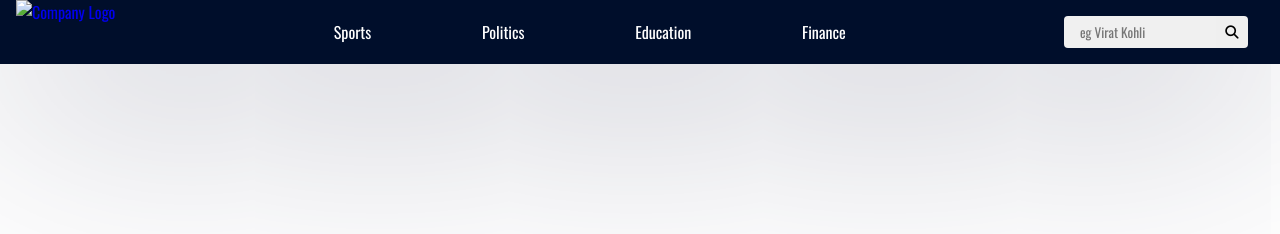
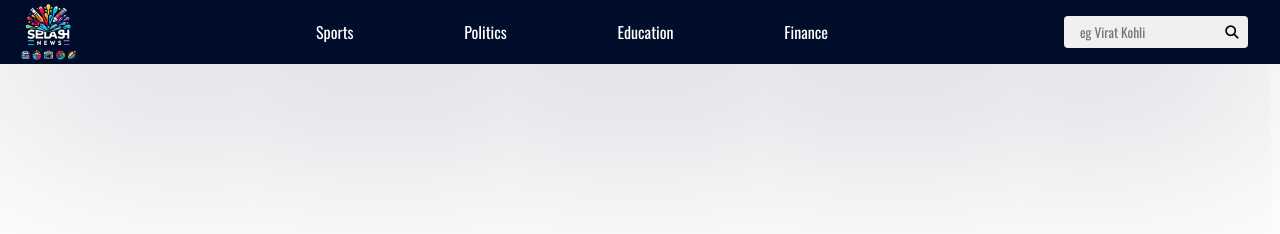
Before and after one commit to Vardhman-Mehta/News-App, a plain HTML site: page index.html in a window 1280 px wide. Drawn offline with nearby package versions, Linux system fonts and the light colour scheme; the site is published under a folder, as on GitHub Pages, so addresses that start at the root find nothing; no server answers.

Commit message:
Update index.html (configured changes in relative link)

```diff
--- a/index.html
+++ b/index.html
@@ -11,7 +11,7 @@
 
     <div class="navbar">
         <a href="#">
-            <img src="/assets/Logo1.jpeg" alt="Company Logo" id="company-logo">
+            <img src="assets/Logo1.jpeg" alt="Company Logo" id="company-logo">
         </a>
 
         <div class="nav-links">
```
